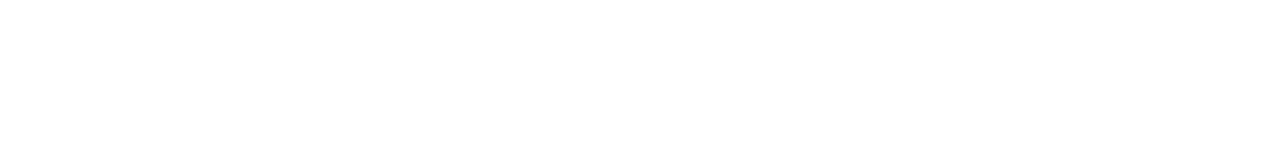
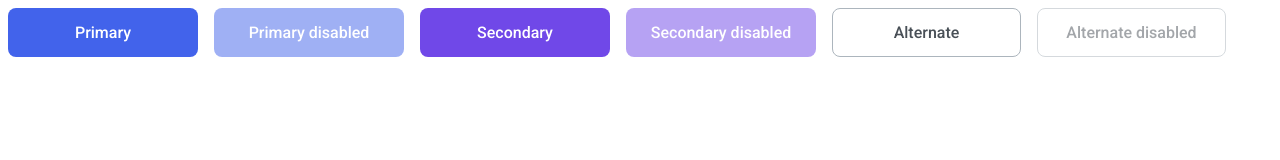
Before and after one commit to js-tasks-ru/htmlcss-20230911-4_poorlittlesoul70, a website: page 03-lection1/01-button/index.html in a window 1280 px wide. Drawn offline with Linux system fonts and the light colour scheme.

Commit message:
03-lection1/01-button_Kseniia Malysheva

```diff
--- a/03-lection1/01-button/button.css
+++ b/03-lection1/01-button/button.css
@@ -1 +1,91 @@
-/* Стилизация кнопки */
+button {
+    text-align: center;
+    font-family: Roboto;
+    font-size: 16px;
+    font-weight: 500;
+    line-height: normal;
+    border: transparent;
+    border-radius: 8px;
+    cursor: pointer;
+    transition: opacity 200ms ease-in-out, background 200ms ease-in-out;
+}
+
+.container {
+    display: flex;
+    gap: 16px;
+    flex-wrap: wrap;
+}
+
+.primary {
+    background-color: #4263EB;
+    color: white;
+    width: 190px;
+    padding: 15px;
+}
+
+.primary:hover {
+    background-color: #2342C0;
+}
+
+.primary:disabled {
+    color: white;
+    background-color: #4263EB;
+    opacity: 0.5;
+    cursor: default;
+}
+
+.primary:active {
+    color: white;
+    background-color: #223DAC;
+}
+
+.secondary {
+    background-color: #7048E8;
+    color: white;
+    width: 190px;
+    padding: 15px;
+}
+
+.secondary:hover {
+    background-color: #5028C6;
+}
+
+.secondary:disabled {
+    color: white;
+    background-color: #7048E8;
+    opacity: 0.5;
+    cursor: default;
+}
+
+.secondary:active {
+    color: white;
+    background-color: #4921be;
+}
+
+.alternate {
+    background-color: white;
+    color: #495057;
+    border: 1px #ACB5BD solid;
+    width: 189px;
+    padding: 14px;
+}
+
+.alternate:hover {
+    background-color: white;
+    border: 1px #212429 solid;
+    color: #495057;
+}
+
+.alternate:disabled {
+    background-color: white;
+    border: 1px #ACB5BD solid;
+    color: #495057;
+    opacity: 0.5;
+    cursor: default;
+}
+
+.alternate:active {
+    background-color: white;
+    border: 1px #111517 solid;
+    color: #495057;
+}
--- a/03-lection1/01-button/index.html
+++ b/03-lection1/01-button/index.html
@@ -6,6 +6,13 @@
         <link rel="stylesheet" href="./button.css">
     </head>
     <body>
-
+    <div class="container">
+    <button type="button" class="primary">Primary</button>
+    <button type="button" class="primary" disabled>Primary disabled</button>
+    <button type="button" class="secondary">Secondary</button>
+    <button type="button" class="secondary" disabled>Secondary disabled</button>
+    <button type="button" class="alternate">Alternate</button>
+    <button type="button" class="alternate" disabled>Alternate disabled</button>
+    </div>
     </body>
 </html>
```
